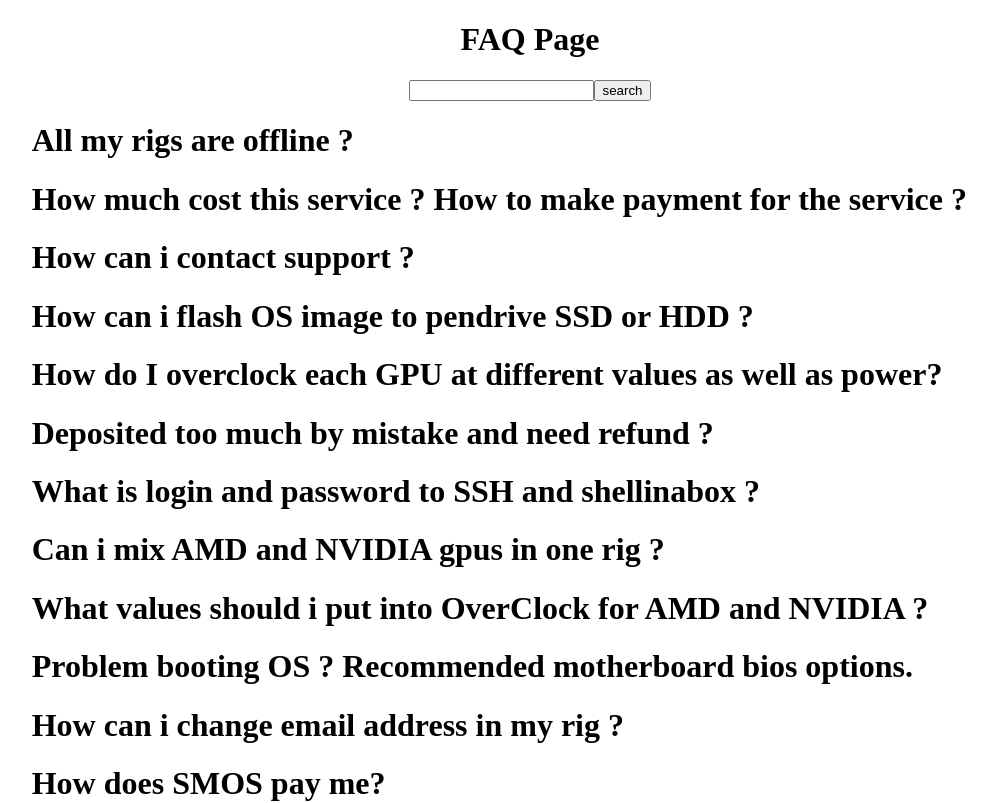
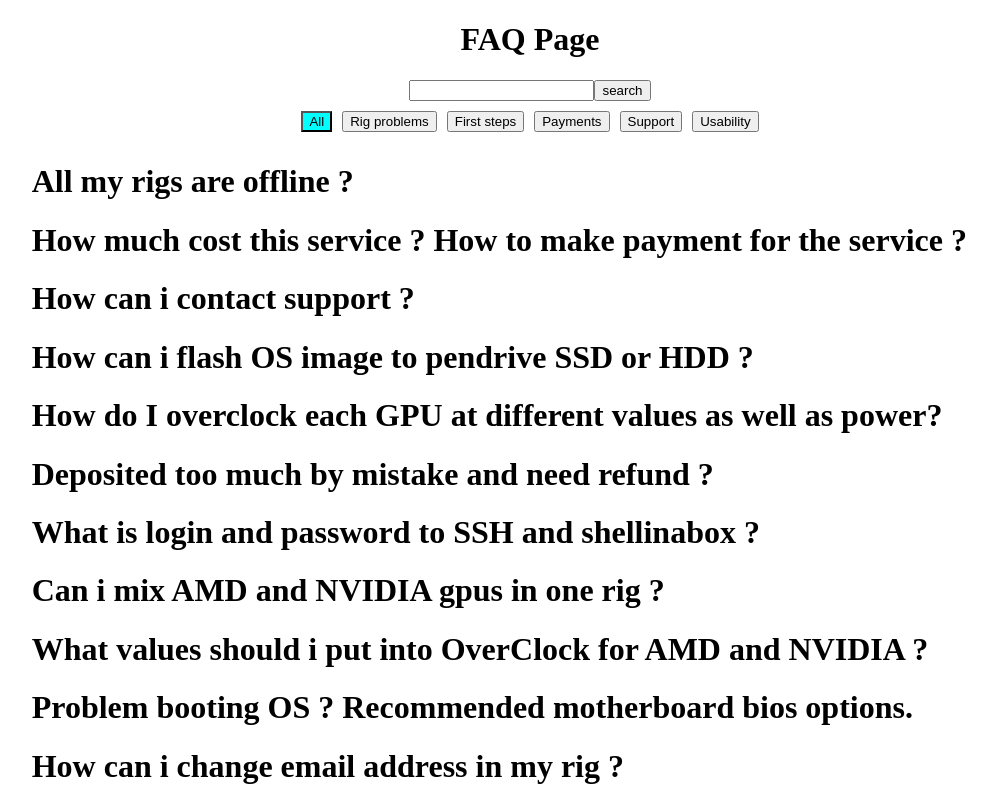
Before and after one commit to adrianoos/FAQpage, a React (Create React App) app: page / in a window 1280 px wide. Shown: the top 803 px of the page, without its empty margins (110-1106 px from the left). Built offline with nearby package versions, Linux system fonts and the light colour scheme.

Commit message:
added buttons for filtering questions by groups

```diff
--- a/src/App.css
+++ b/src/App.css
@@ -15,3 +15,16 @@ body {
 .questionParagraph:hover {
 	cursor: pointer;
 }
+
+#questionGroups {
+	margin: 10px;
+}
+
+.groupsButton {
+	margin: 0 5px;
+}
+
+.groupsButtonFilled {
+	margin: 0 5px;
+	background-color: aqua;
+}
--- a/src/App.js
+++ b/src/App.js
@@ -6,7 +6,8 @@ function App() {
 
   const [ inpValue, setInpValue ] = useState(' ')
   const [ filtered , setFiltered ] = useState(data.questions)
-  const [ showAnswer , setShowAnswer ] = useState('')
+  const [ showAnswer, setShowAnswer ] = useState('')
+  const [ groupDisplay, setGroupDisplay ] = useState('All')
 
   const updateInputValue = (e) => {
     e.preventDefault()
@@ -28,6 +29,17 @@ function App() {
   } else { setShowAnswer('') }
   };
 
+  const switchGroupDisplay = (id) => {
+    if (id == 'All') {
+      setFiltered(data.questions)
+      setGroupDisplay('All')
+    }
+    else { setFiltered(data.questions.filter(item => item.groupId == id))
+           setGroupDisplay(id)
+    }
+
+  };
+
   return (
     <div className="App">
       <h1>FAQ Page</h1>
@@ -35,11 +47,19 @@ function App() {
         <input className='MainInput' onChange={(e) => updateInputValue(e)}></input>
         <button>search</button>
       </form>
+         <div id='questionGroups'>
+           <button className={groupDisplay == 'All' ? 'groupsButtonFilled' : 'groupsButton'} onClick={() => switchGroupDisplay('All')}>All</button>
+           <button className={groupDisplay == 2 ? 'groupsButtonFilled' : 'groupsButton'} onClick={() => switchGroupDisplay(data.groups.left[0].id)}>{data.groups.left[0].name}</button>
+           <button className={groupDisplay == 5 ? 'groupsButtonFilled' : 'groupsButton'} onClick={() => switchGroupDisplay(data.groups.left[1].id)}>{data.groups.left[1].name}</button>
+           <button className={groupDisplay == 1 ? 'groupsButtonFilled' : 'groupsButton'} onClick={() => switchGroupDisplay(data.groups.right[0].id)}>{data.groups.right[0].name}</button>
+           <button className={groupDisplay == 4 ? 'groupsButtonFilled' : 'groupsButton'} onClick={() => switchGroupDisplay(data.groups.right[1].id)} >{data.groups.right[1].name}</button>
+           <button className={groupDisplay == 3 ? 'groupsButtonFilled' : 'groupsButton'} onClick={() => switchGroupDisplay(data.groups.right[2].id)}>{data.groups.right[2].name}</button>
+         </div>
      <div className='QuestionsDisplay'>
      {filtered.map( item =>
-       <div>
+       <div key={item.id}>
             <h1 className='questionParagraph' onClick={() => changeDisplay(item.id)} id={item.id} key={item.title}>{item.title}</h1>
-            {showAnswer == item.id ? <div dangerouslySetInnerHTML={{__html: item.content}}></div> : ''}
+            {showAnswer == item.id ? <div key={item.id} dangerouslySetInnerHTML={{__html: item.content}}></div> : ''}
       </div>)}
      </div>
     </div>
```
